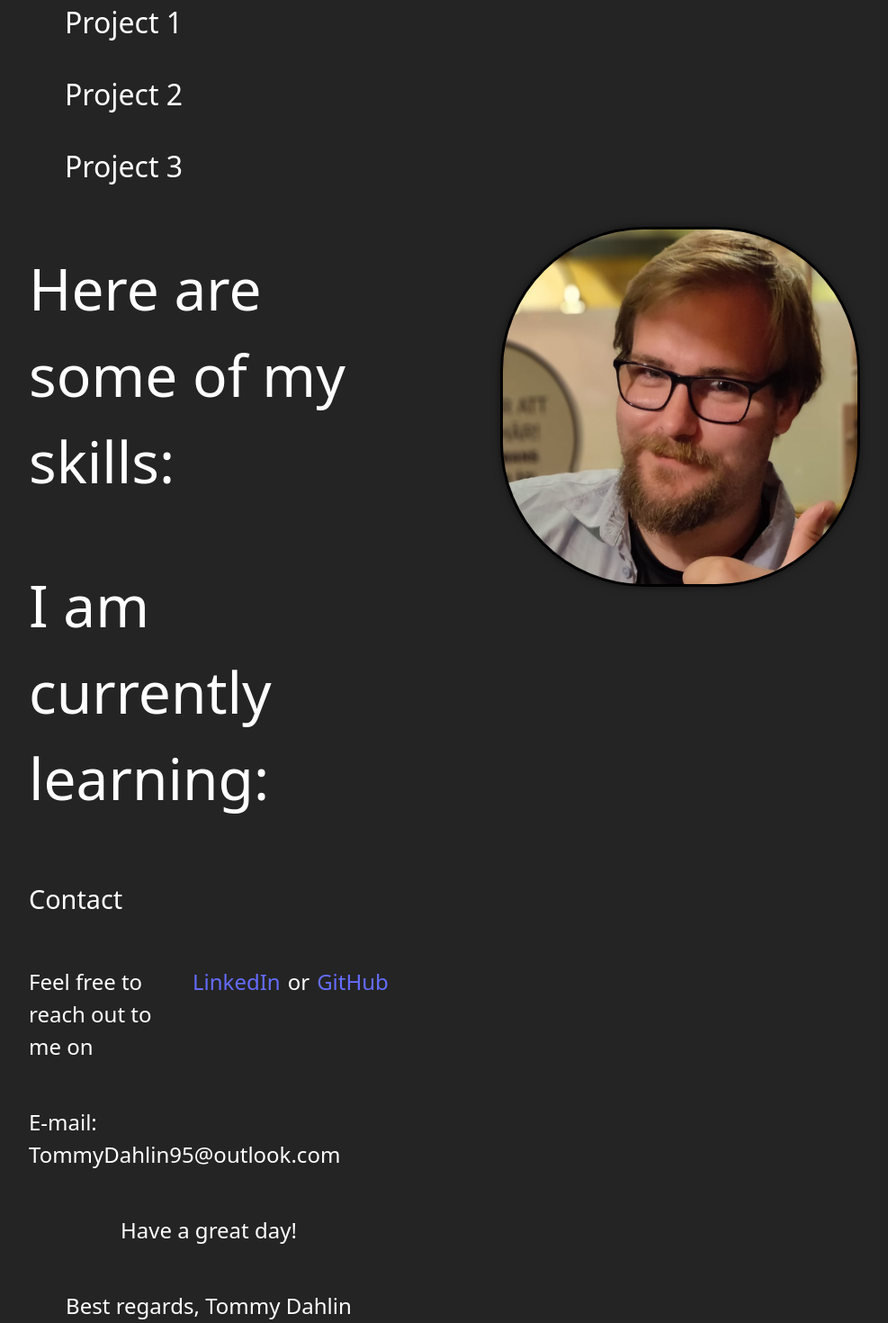
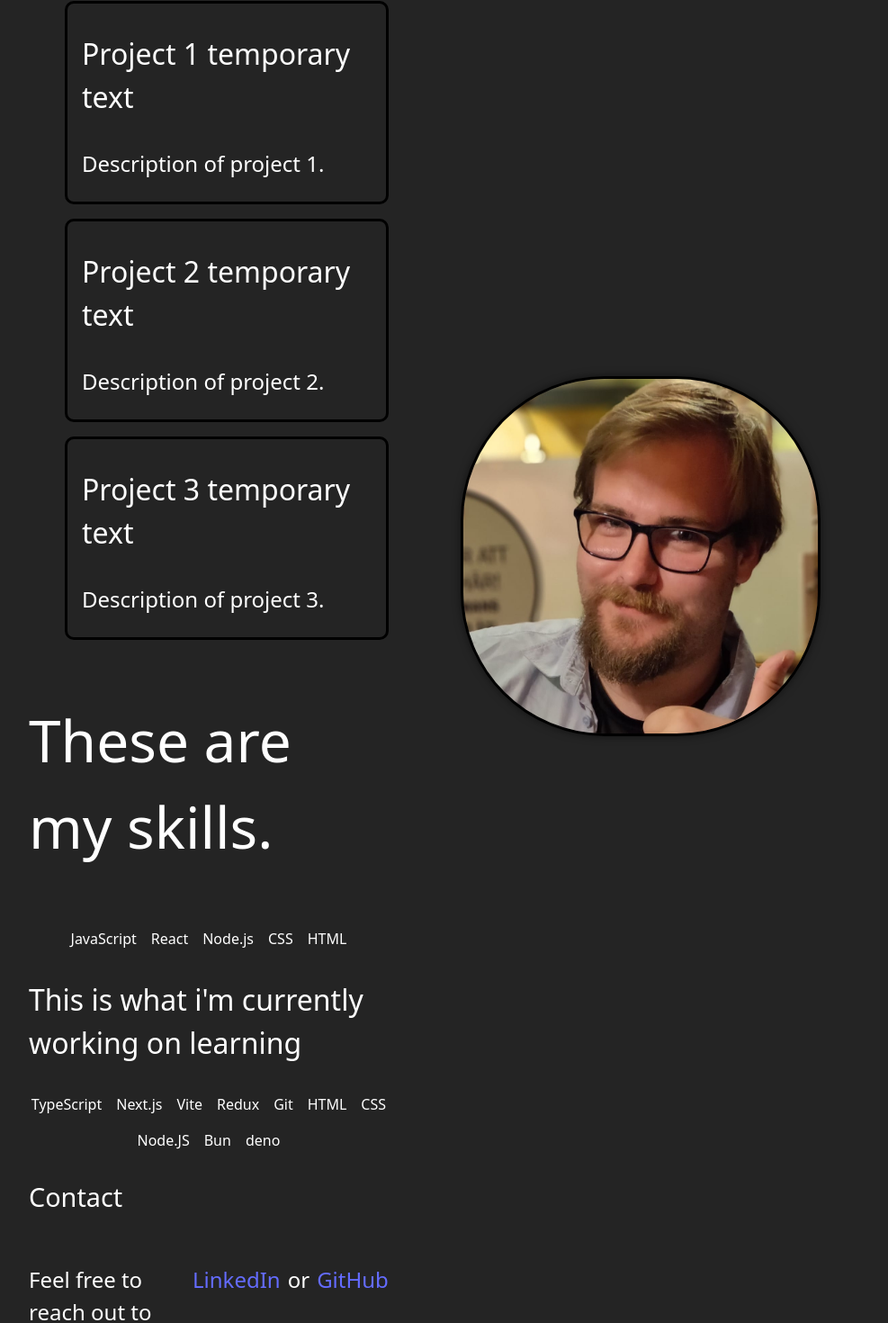
Before and after one commit to TommyDahlin/portfolio, a React (Vite) app: page / in a window 1280 px wide. Shown: the part 1055-2525 px from the top of the page at 90% size, without its empty margins (264-1251 px from the left). Built offline with nearby package versions, Linux system fonts and the light colour scheme.

Commit message:
changed a bunch and added a bunch of tl

```diff
--- a/languages/en.json
+++ b/languages/en.json
@@ -22,6 +22,48 @@
         "description": "Feel free to reach out to me on",
         "or": " or ",
         "email": "E-mail"
+    },
+    "regards": {
+        "goodDay": "Have a great day!",
+        "regards": "Best regards, Tommy Dahlin."
+    }
+},
+"projects": {
+    "title": "These are some of my projects.",
+    "project1": {
+        "title": "Project 1 temporary text",
+        "description": "Description of project 1."
+    },
+    "project2": {
+        "title": "Project 2 temporary text",
+        "description": "Description of project 2."
+    },
+    "project3": {
+        "title": "Project 3 temporary text",
+        "description": "Description of project 3."
+    }
+},
+"skills": {
+    "skillsHeader": "These are my skills.",
+    "skillsList": {
+        "skill1": "JavaScript",
+        "skill2": "React",
+        "skill3": "Node.js",
+        "skill4": "CSS",
+        "skill5": "HTML"
+    },
+    "learningHeader": "This is what i'm currently working on learning",
+    "learningList": {
+        "learning1": "TypeScript",
+        "learning2": "Next.js",
+        "learning3": "Vite",
+        "learning4": "Redux",
+        "learning5": "Git",
+        "learning6" : "HTML",
+        "learning7" : "CSS",
+        "learning8" : "Node.JS",
+        "learning9" : "Bun",
+        "learning10" : "deno"
     }
 }
 }
--- a/languages/sv.json
+++ b/languages/sv.json
@@ -21,6 +21,48 @@
             "description": "Kontakta mig gärna på ",
             "or": " eller ",
             "email": "E-post"
+        },
+        "regards": {
+            "goodDay": "Ha en bra dag!",
+            "regards": "Med vänliga hälsningar, Tommy Dahlin."
+        }
+    },
+    "projects": {
+        "title": "Dessa är några av mina projekt.",
+        "project1": {
+            "title": "Project 1 temporär text",
+            "description": "Description of project 1."
+        },
+        "project2": {
+            "title": "Project 2 temporär text",
+            "description": "Description of project 2."
+        },
+        "project3": {
+            "title": "Project 3 temporär text",
+            "description": "Description of project 3."
+        }
+    },
+    "skills": {
+        "skillsHeader": "Dessa är mina färdigheter: ",
+        "skillsList": {
+            "skill1": "JavaScript",
+            "skill2": "React",
+            "skill3": "Node.js",
+            "skill4": "CSS",
+            "skill5": "HTML"
+        },
+        "learningHeader": "Detta är vad jag jobbar på att lära mig: ",
+        "learningList": {
+            "learning1": "TypeScript",
+            "learning2": "Next.js",
+            "learning3": "Vite",
+            "learning4": "Redux",
+            "learning5": "Git",
+            "learning6": "HTML",
+            "learning7": "CSS",
+            "learning8": "Node.JS",
+            "learning9": "Bun",
+            "learning10": "deno"
         }
     }
-    }
+}
--- a/src/App.jsx
+++ b/src/App.jsx
@@ -13,11 +13,14 @@ import Contact from "./components/Contact";
 function App() {
   const { t } = useTranslation();
   // Check for saved theme in local storage
-  document.body.dataset.theme = localStorage.getItem("theme") || "dark";
+    document.body.dataset.theme = localStorage.getItem("theme") || "dark";
+
   return (
     <>
       <Header />
-      <TitleHolder><Text text={t("app.major-title")} size={"4rem"} hover={2} /></TitleHolder>
+      <TitleHolder>
+        <Text text={t("app.major-title")} size={"4rem"} hover={2} />
+      </TitleHolder>
       <Wrapper className="wrapper">
         <ul className="pointer-list">
           <Text text={t("app.title")} hover={3} size={"1.8rem"} />
@@ -25,15 +28,13 @@ function App() {
           <Projects />
           <Skills />
           <Contact />
-
-
           <BottomTextHolder>
             <Text
               text={t("app.contact.email") + ": TommyDahlin95@outlook.com"}
               size={"1.5rem"}
             />
-            <Text text="Have a great day!" size={"1.5rem"} />
-            <Text text="Best regards, Tommy Dahlin" size={"1.5rem"} />
+            <Text text={t("app.regards.goodDay")} size={"1.5rem"} />
+            <Text text={t("app.regards.regards")} size={"1.5rem"} />
           </BottomTextHolder>
         </ul>
         <ImgHolder>
@@ -52,8 +53,6 @@ const Wrapper = styled.div`
   align-items: center;
   justify-content: space-evenly;
   width: 100%;
-  overflow-x: hidden;
-
   @media (max-width: 768px) {
     flex-direction: column;
   }
@@ -83,13 +82,13 @@ const BottomTextHolder = styled.div`
 const ImgHolder = styled.div`
   display: flex;
   flex-direction: row;
-  justify-content: space-evenly;
-  padding-left: 4rem; /* Use padding instead of margin */
-  width: calc(100% - 4rem); /* Adjust width accounting for padding */
+  padding: 4rem;
+  width: calc(100% - 4rem);
   margin-left: 4rem;
   padding: 0;
+  position: relative;
+  top: 10;
   width: 100%;
-
   @media (max-width: 768px) {
     padding-left: 0;
     width: 100%;
--- a/src/components/Projects.jsx
+++ b/src/components/Projects.jsx
@@ -1,18 +1,37 @@
-import Text from './Text'
+import Text from "./Text";
 import { useTranslation } from "react-i18next";
+import styled from "styled-components";
 
 const Projects = () => {
-    const t = useTranslation();
+  const { t } = useTranslation();
   return (
     <div>
-        <Text text={"Here are some of my projects:"} size={"4rem"}/>
-        <ul>
-            <Text text={"Project 1"} size={"2rem"}></Text>
-            <Text text={"Project 2"} size={"2rem"}></Text>
-            <Text text={"Project 3"} size={"2rem"}></Text>
-        </ul>
+      <Text text={t("projects.title")} size={"4rem"} />
+      <ul>
+        <ProjectHolder>
+          <Text text={t("projects.project1.title")} size={"2rem"}></Text>
+          <Text text={t("projects.project1.description")} size={"1.5rem"}></Text>
+        </ProjectHolder>
+        <ProjectHolder>
+          <Text text={t("projects.project2.title")} size={"2rem"}></Text>
+          <Text text={t("projects.project2.description")} size={"1.5rem"}></Text>
+        </ProjectHolder>
+        <ProjectHolder>
+          <Text text={t("projects.project3.title")} size={"2rem"}></Text>
+          <Text text={t("projects.project3.description")} size={"1.5rem"}></Text>
+        </ProjectHolder>
+      </ul>
     </div>
-  )
-}
+  );
+};
 
-export default Projects
+export default Projects;
+
+const ProjectHolder = styled.div`
+  margin: 0;
+  gap: 0.5rem;
+  border: 3px solid black;
+  border-radius: 10px;
+  margin-bottom: 1rem;
+  padding-left: 1rem;
+`;
--- a/src/components/Skills.jsx
+++ b/src/components/Skills.jsx
@@ -1,11 +1,43 @@
 import Text from "./Text"
+import styled from "styled-components"
+import { useTranslation } from "react-i18next"
 const Skills = () => {
+    const { t } = useTranslation();
   return (
     <>
-      <Text text={"Here are some of my skills:"} size={"4rem"} />
-      <Text text={"I am currently learning:"} size={"4rem"} />
+      <Text text={t("skills.skillsHeader")} size={"4rem"} />
+      <StyledUl>
+        <li>{t("skills.skillsList.skill1")}</li>
+        <li>{t("skills.skillsList.skill2")}</li>
+        <li>{t("skills.skillsList.skill3")}</li>
+        <li>{t("skills.skillsList.skill4")}</li>
+        <li>{t("skills.skillsList.skill5")}</li>
+      </StyledUl>
+      <Text text={t("skills.learningHeader")} size={"2rem"} />
+      <StyledUl>
+        <li>{t("skills.learningList.learning1")}</li>
+        <li>{t("skills.learningList.learning2")}</li>
+        <li>{t("skills.learningList.learning3")}</li>
+        <li>{t("skills.learningList.learning4")}</li>
+        <li>{t("skills.learningList.learning5")}</li>
+        <li>{t("skills.learningList.learning6")}</li>
+        <li>{t("skills.learningList.learning7")}</li>
+        <li>{t("skills.learningList.learning8")}</li>
+        <li>{t("skills.learningList.learning9")}</li>
+        <li>{t("skills.learningList.learning10")}</li>
+      </StyledUl>
     </>
   )
 }
 
 export default Skills
+
+const StyledUl = styled.ul`
+  list-style: none;
+  padding: 0;
+  margin: 0;
+  display: flex;
+  flex-wrap: wrap;
+  gap: 1rem;
+  justify-content: center;
+`;
--- a/src/components/Text.jsx
+++ b/src/components/Text.jsx
@@ -1,8 +1,8 @@
 import styled from "styled-components"
 
-const Text = ({ text, size, link, hover }) => {
+const Text = ({ text, size, link, hover, backgroundColor }) => {
     return (
-        <TextWrapper hover={hover}>
+        <TextWrapper hover={hover} backgroundColor={backgroundColor}>
         <StyledText className="text" size={size}>{link ? <a href={link}>{text}</a> : text}</StyledText>
         </TextWrapper>
     )
@@ -17,6 +17,7 @@ const StyledText = styled.p`
 const TextWrapper = styled.div`
 margin: 0;
 padding: 0;
+background-color: ${props => props.backgroundColor ? props.backgroundColor : 'transparent'};
 :hover {
     transform: scale(${props => props.hover ? '1' : '1'});
     transition: transform .35s ease-out;
--- a/src/index.css
+++ b/src/index.css
@@ -12,11 +12,14 @@
   -webkit-font-smoothing: antialiased;
   -moz-osx-font-smoothing: grayscale;
   transition: all 0.175s ease;
+  width: 100%;
+  min-height: 100vh;
 }
 .dropdown {
   border-radius: 7px;
 }
 html, body {
+  min-height: 100vh;
   overflow-x: hidden;
   width: 100%;
   box-sizing: border-box;
@@ -34,10 +37,11 @@ html, body {
     color: #ffffff;
   }
   a:hover {
-    color: #747bff;
+    color: #2a2c5d;
   }
   .header {
     background-color: #e9e9e9;
+    box-shadow: #777777 0px 2px 10px;
   }
   .footer {
     background-color: #e9e9e9;
@@ -56,6 +60,7 @@ html, body {
   }
   .header {
     background-color: #151515;
+    box-shadow: #151515 0px 2px 10px;
   }
   .footer {
     background-color: #151515;
@@ -108,7 +113,7 @@ button:focus-visible {
 
 .header {
   display: flex;
-  z-index: 1;
+  z-index: 100; /* Increased z-index */
   justify-content: space-around;
   align-items: center;
   width: 100%;
@@ -116,10 +121,13 @@ button:focus-visible {
   border-bottom: 3px solid #1a1a1a;
   position: sticky;
   top: 0;
+
   button {
     margin: 0 1rem 0 1rem;
+    box-shadow: #616161 0px 2px 10px;
   }
 }
+
 .footer {
   display: flex;
   z-index: 1;
@@ -127,8 +135,7 @@ button:focus-visible {
   align-items: center;
   min-width: 80vw;
   border-top: 3px solid #1a1a1a;
-  border-bottom: 3px solid #1a1a1a;
-  position: sticky;
+  box-shadow: #151515 0px 2px 10px;
   img {
     width: 100px;
     height: 100px;
@@ -156,8 +163,8 @@ button:focus-visible {
     flex-direction: column;
     padding: 1rem 0;
     min-width: 100%;
-    position: sticky; /* Keep it sticky */
-    top: 0; /* Keep it at the top */
+    position: sticky;
+    top: 0;
     z-index: 10;
   }
 
@@ -190,19 +197,12 @@ button:focus-visible {
     min-width: 100%;
   }
 
-  .wrapper {
-    width: 100%;
-    padding: 0 1rem;
-    box-sizing: border-box;
-  }
-
   .pointer-list {
     margin-left: 5vw;
     width: 90%;
   }
 }
 
-/* For even smaller screens like small smartphones */
 @media screen and (max-width: 480px) {
   h1 {
     font-size: 1.8em;
```
Also changed, not shown: src/components/Header.jsx (line endings or trailing spaces).
